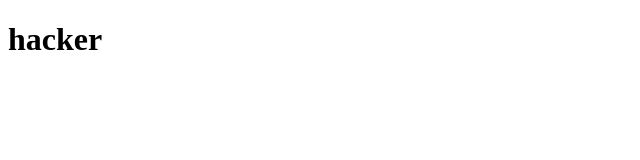
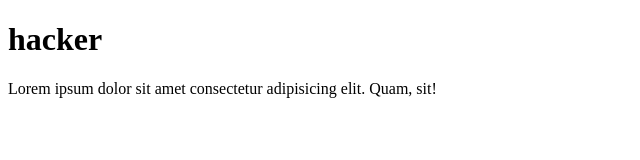
Before and after one commit to Itssssaryan/oj, a plain HTML site: page index.html in a window 1280 px wide. Shown: the whole page, without its empty margins (0-640 px from the left). Drawn offline with Linux system fonts and the light colour scheme.

Commit message:
paragraph added

```diff
--- a/index.html
+++ b/index.html
@@ -7,5 +7,6 @@
 </head>
 <body>
     <h1>hacker</h1>
+    <p>Lorem ipsum dolor sit amet consectetur adipisicing elit. Quam, sit!</p>
 </body>
 </html>
```
